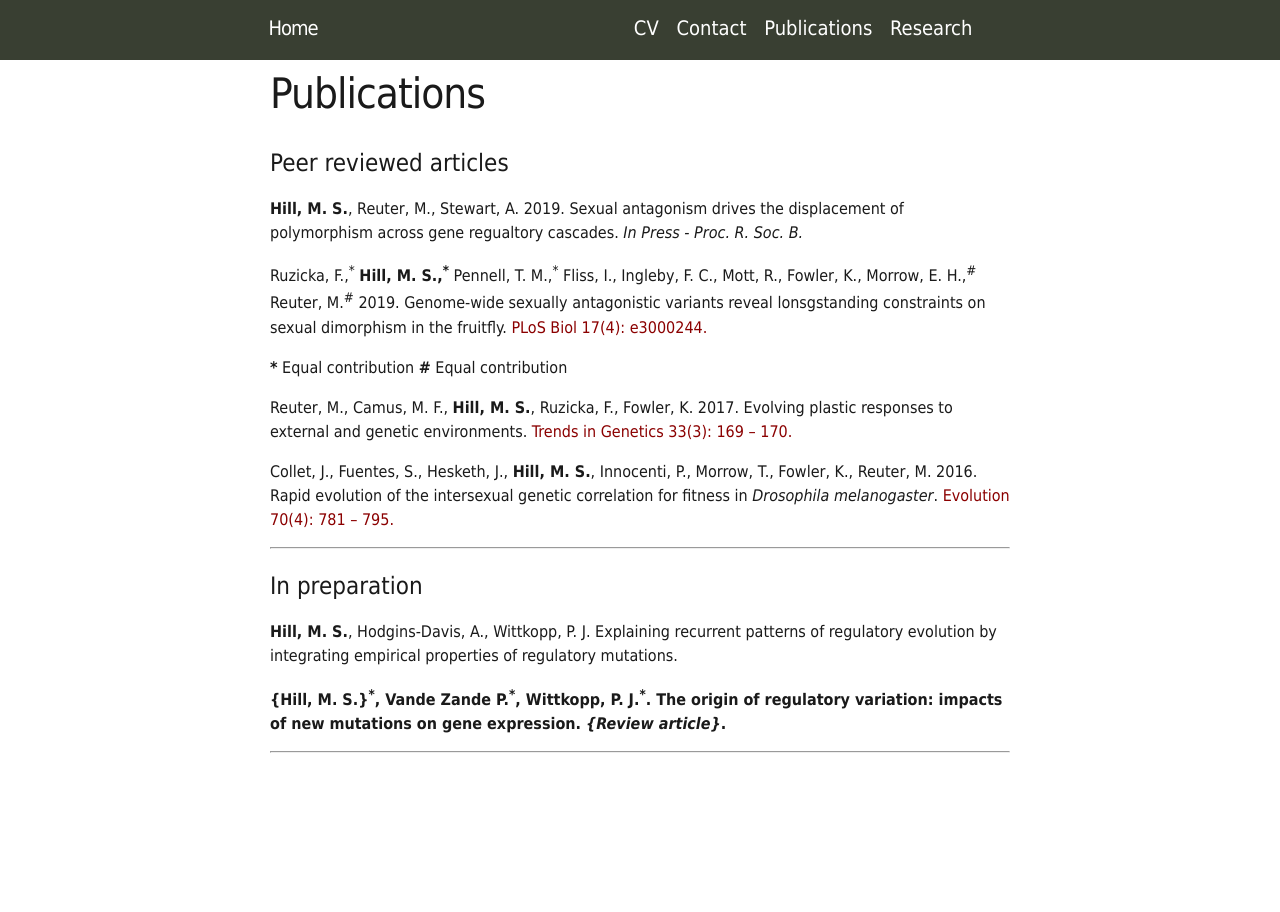
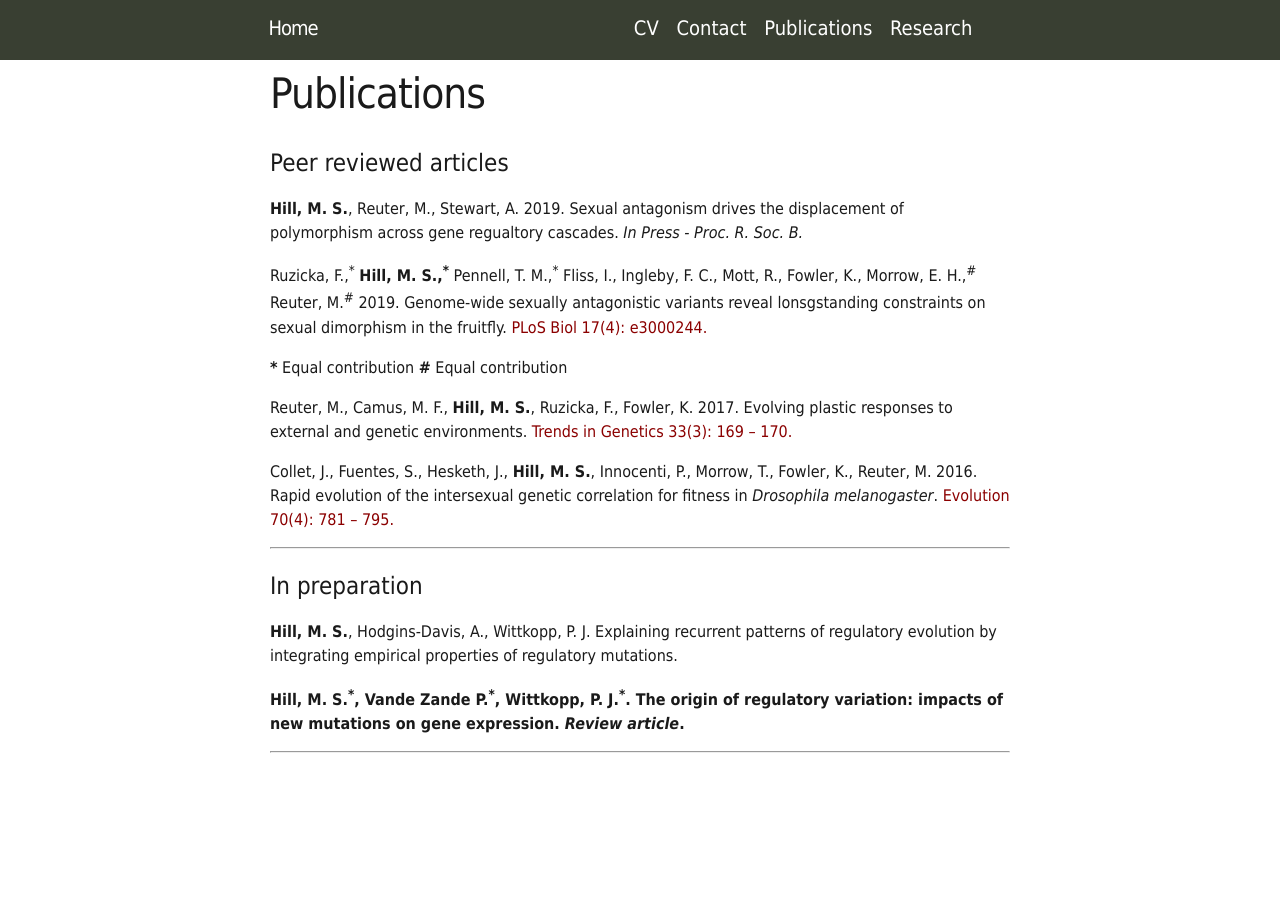
Before and after one commit to Mark-Stephen-Hill/Mark-Stephen-Hill.github.io, a Jekyll site: the page built from Publications.md, in a window 1280 px wide. Built offline with Jekyll 4.4.1, drawn with Linux system fonts in a browser that asks for light colours.

```diff
--- a/Publications.md
+++ b/Publications.md
@@ -35,6 +35,6 @@ Collet, J., Fuentes, S., Hesketh, J., <b>Hill, M. S.</b>, Innocenti, P., Morrow,
 
 <b>Hill, M. S.</b>, Hodgins-Davis, A., Wittkopp, P. J. Explaining recurrent patterns of regulatory evolution by integrating empirical properties of regulatory mutations.
 
-<b>{Hill, M. S.}<sup>*</sup>, Vande Zande P.<sup>*</sup>, Wittkopp, P. J.<sup>*</sup>. The origin of regulatory variation: impacts of new mutations on gene expression. <i>{Review article}</i>.
+<b>Hill, M. S.<sup>*</sup>, Vande Zande P.<sup>*</sup>, Wittkopp, P. J.<sup>*</sup>. The origin of regulatory variation: impacts of new mutations on gene expression. <i>Review article</i>.
 
 <hr>
```
